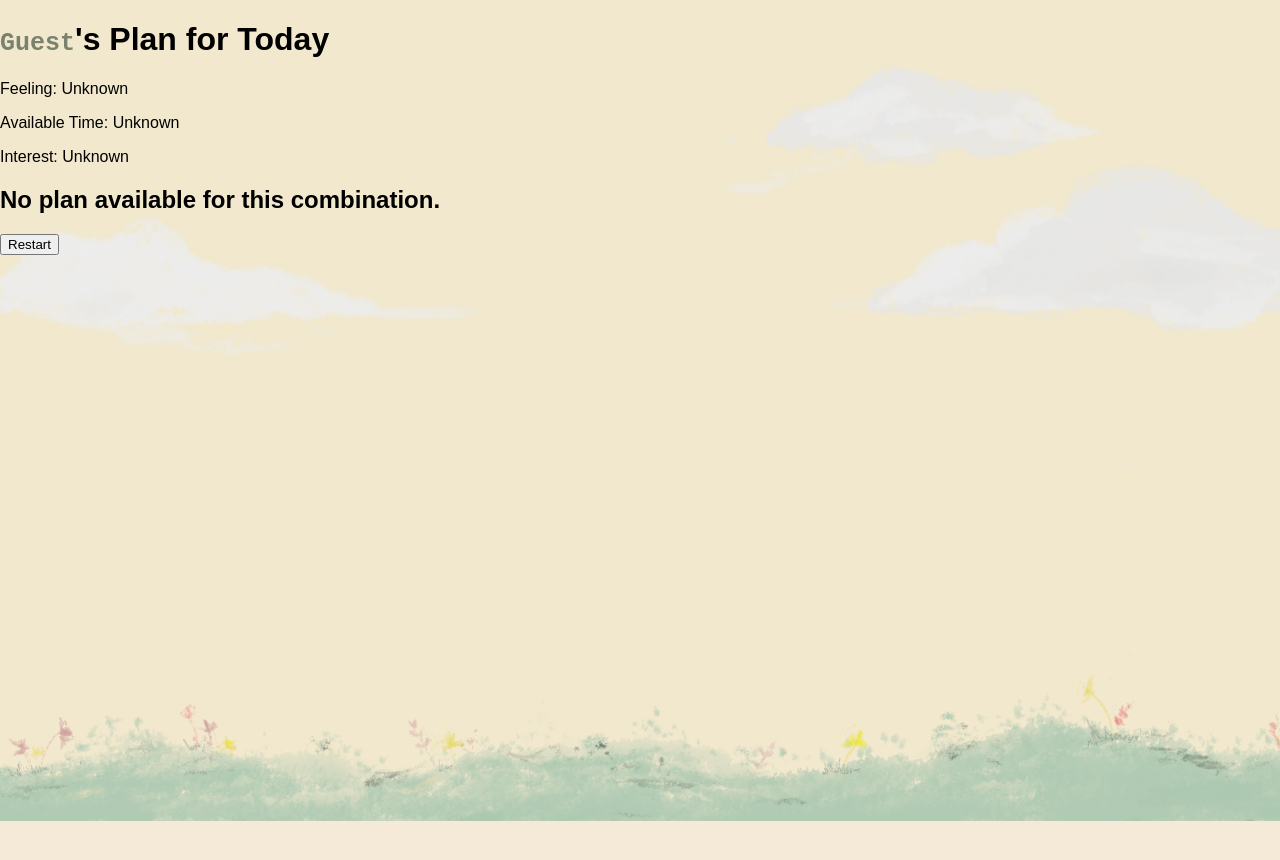
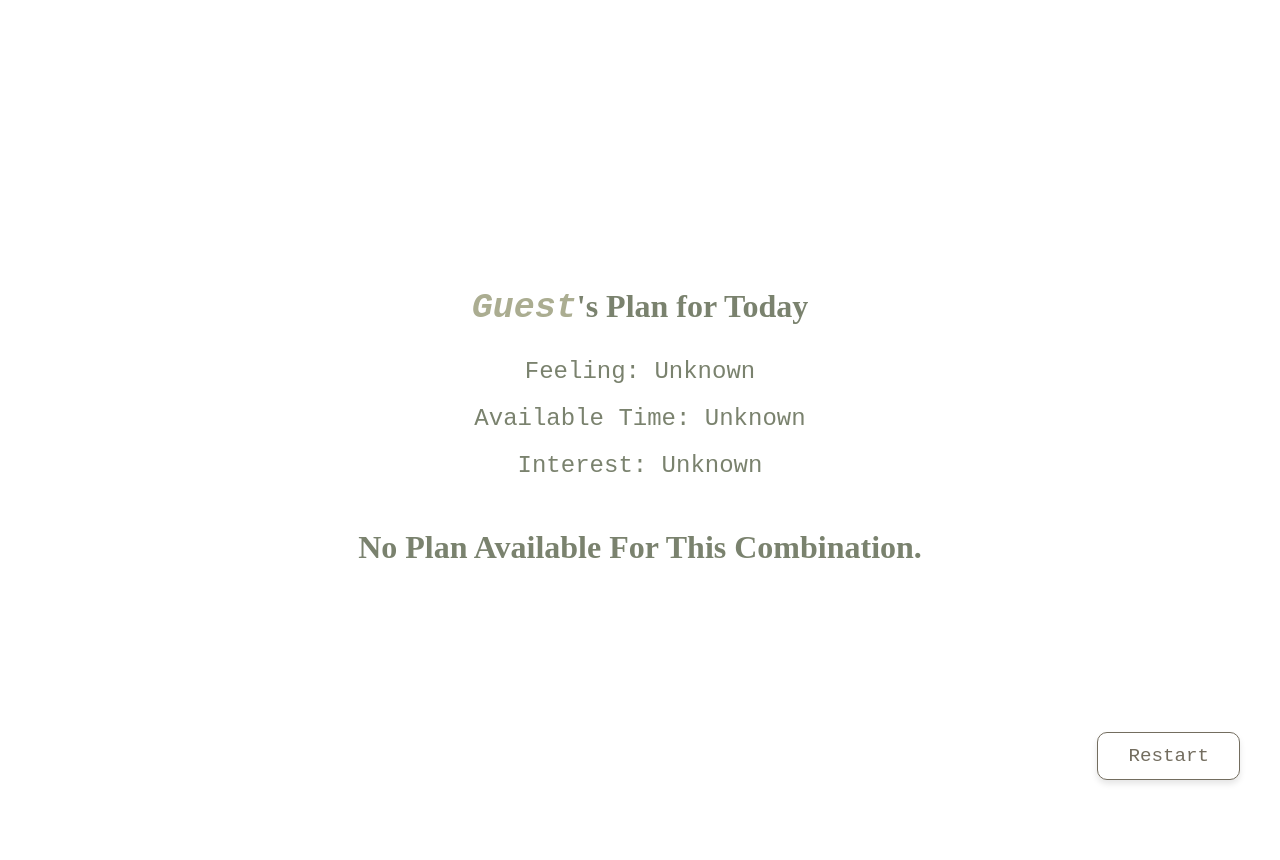
Before and after one commit to Katsukingmax/today, a React (Create React App) app: page /plan in a window 1280 px wide. Before the commit the page ends 821 px from the top, so only its background shows below. Built offline with nearby package versions, Linux system fonts and the light colour scheme; a web font is replaced by a local one.

Commit message:
Update PlanToday.jsx

```diff
--- a/src/components/PlanToday/PlanToday.jsx
+++ b/src/components/PlanToday/PlanToday.jsx
@@ -1,14 +1,19 @@
 import React from 'react';
+import { useNavigate } from 'react-router-dom';
+import './PlanToday.css';
 
 const PlanToday = () => {
   const feeling = localStorage.getItem('feeling') || 'Unknown';
   const time = localStorage.getItem('time') || 'Unknown';
   const interest = localStorage.getItem('interest') || 'Unknown';
-  const username = localStorage.getItem('username') || 'Guest';;
+  const username = localStorage.getItem('username') || 'Guest';
 
-  console.log('Feeling:', feeling);
-  console.log('Time:', time);
-  console.log('Interest:', interest);
+  const capitalizeFirstLetter = (name) => {
+    if(!name) return 'xf';
+    return name.charAt(0).toUpperCase() + name.slice(1).toLowerCase();
+  };
+
+  const navigate = useNavigate();
 
   const getResult = () => {
     if (feeling === 'Happy') {
@@ -151,7 +156,7 @@ const PlanToday = () => {
             return 'No suggestion available for this combination.';
         }
       }
-    } else if (feeling === 'IDK') {
+    } else if (feeling === 'Idk') {
       if (time === 'Less than 1 hour') {
         switch (interest) {
           case 'Art':
@@ -226,15 +231,19 @@ const PlanToday = () => {
     return 'No plan available for this combination.';
   };
 
+  const handleRestart = () => {
+    localStorage.clear();
+    navigate('/name-input');
+  };
+
   return (
-    <div>
-      <h1><span className = "greeting-name">{username || 'guest'}</span>'s Plan for Today</h1>
+    <div className="plan-container">
+      <h1><span className="greeting-name">{capitalizeFirstLetter(username)}</span>'s Plan for Today</h1>
       <p>Feeling: {feeling}</p>
       <p>Available Time: {time}</p>
       <p>Interest: {interest}</p>
       <h2>{getResult()}</h2>
-
-      <button type="reset" id="restart-btn"  className="restart">Restart</button>
+      <button type="button" id="restart-btn" onClick={handleRestart}>Restart</button>
     </div>
   );
 };
```
